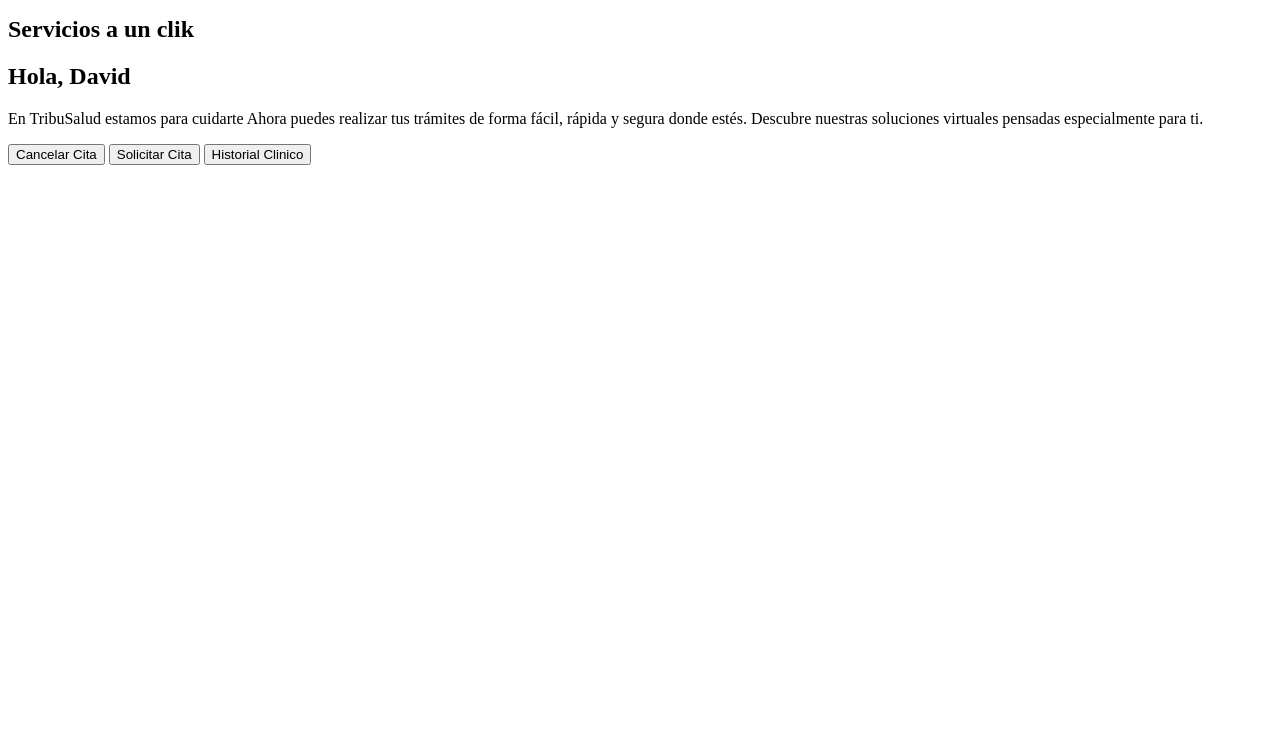
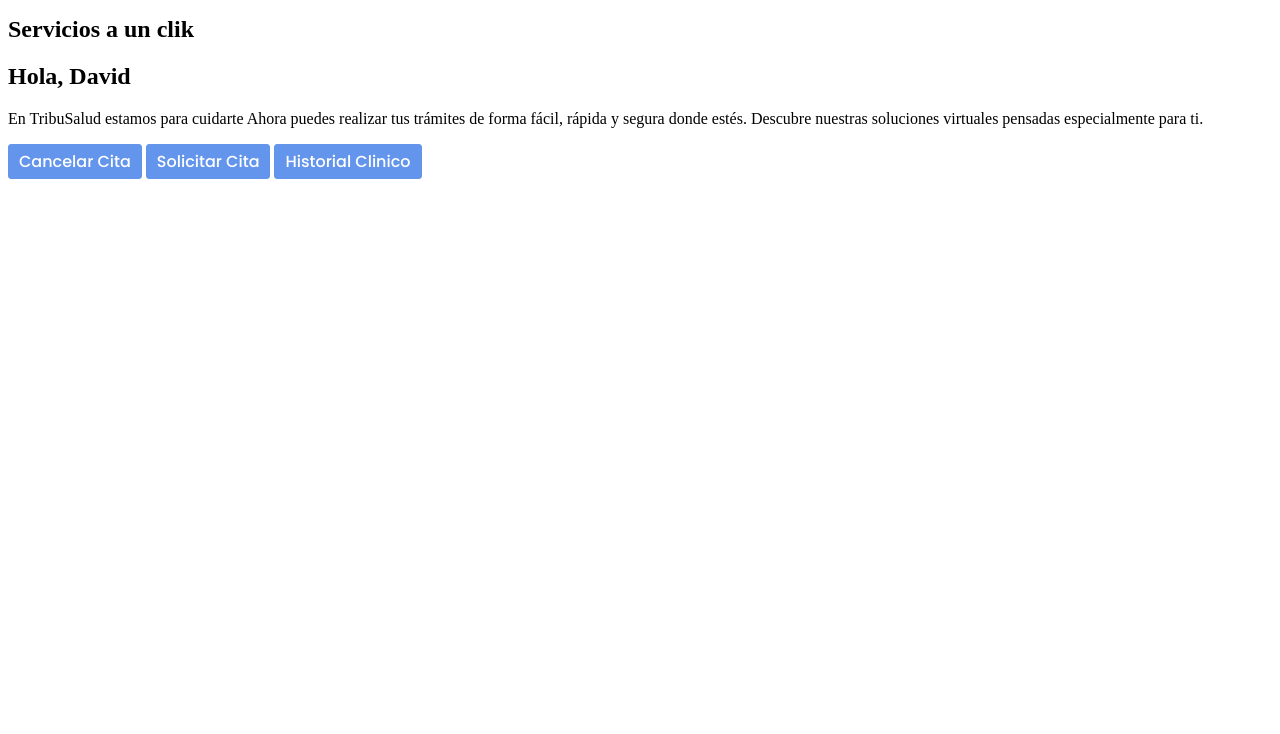
Before and after one commit to Sthiagomun/TribuSalud, a plain HTML site: page dashboard/dashboard_index.html in a window 1280 px wide. Shown: the part 66-800 px from the top of the page. Drawn offline with Linux system fonts and the light colour scheme.

Commit message:
Se agregaron cambios en la pantalla de inicio

```diff
--- a/dashboard/dashboard_index.html
+++ b/dashboard/dashboard_index.html
@@ -29,10 +29,11 @@
                     Descubre nuestras soluciones virtuales pensadas especialmente para ti.
                 </p>
             </div>
-            <div class="serviciosmasusados"></div>
-            <button class="btnServicios">Cancelar Cita</button>
-            <button class="btnServicios">Solicitar Cita</button>
-            <button class="btnServicios">Historial Clinico</button>
+            <div class="serviciosmasusados">
+            <button class="btnCancelarCita">Cancelar Cita</button>
+            <button class="btnSolicitarCita">Solicitar Cita</button>
+            <button class="btnHistorialClinico">Historial Clinico</button>
+            </div>
          </div>
      </section>
  </body>
--- a/dashboard/dashboard_style.css
+++ b/dashboard/dashboard_style.css
@@ -34,3 +34,18 @@
     font-family: 'Poppins', Arial, sans-serif;
     text-decoration: none;
   }
+
+  .btnCancelarCita , .btnSolicitarCita, .btnHistorialClinico {
+    padding: 4px 10px;
+    background-color: cornflowerblue;
+    color: white; /* Texto en blanco para mejor contraste */
+    border: 1px solid cornflowerblue; /* Borde ligeramente más oscuro */
+    border-radius: 3px;
+    font-size: 16px;
+    font-weight: 500;
+    font-family: 'Poppins', Arial, sans-serif;
+    cursor: pointer;
+    transition: background-color 0.3s;
+    width: fit-content; /* El botón tendrá el ancho de su contenido */
+    text-decoration: none;
+  }
```
